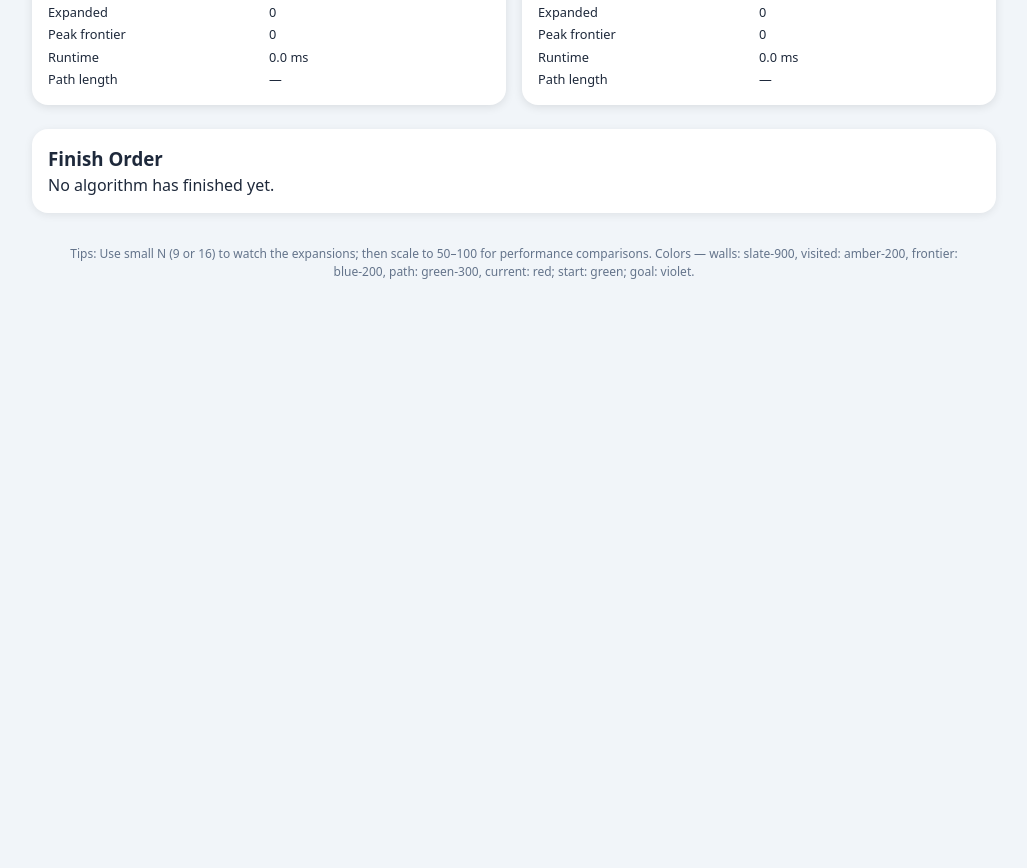
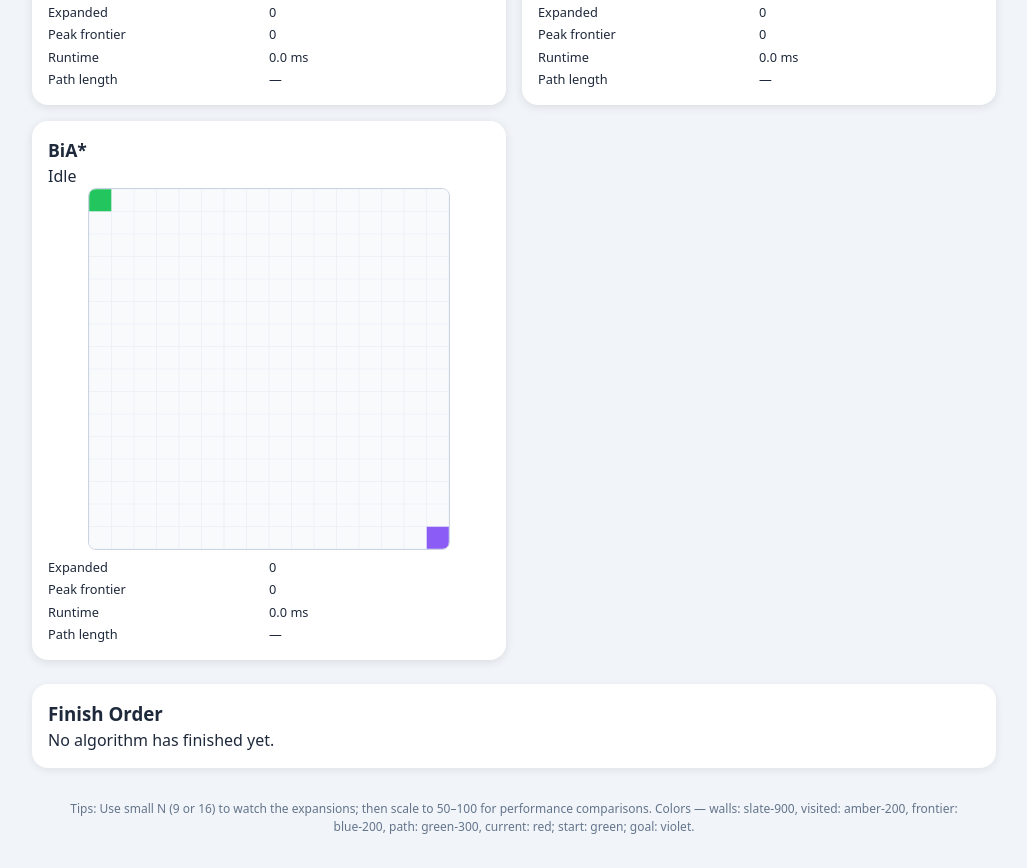
Before and after one commit to laklak-nareg/ai-map-pathfinding-project, a React (Vite) app: page / in a window 1280 px wide. Shown: the part 1440-2308 px from the top of the page, without its empty margins (158-1185 px from the left). Before the commit the page ends 1753 px from the top, so only its background shows below. Built offline with nearby package versions, Linux system fonts and the light colour scheme.

Commit message:
Fixed Random Map, added Bidirectional Maze

```diff
--- a/src/App.tsx
+++ b/src/App.tsx
@@ -13,7 +13,7 @@ type Cell = { r: number; c: number };
 
 type MapType = "Empty" | "Random" | "Maze";
 
-type AlgoKey = "BFS" | "Dijkstra" | "Greedy" | "A*";
+type AlgoKey = "BFS" | "Dijkstra" | "Greedy" | "A*" | "BiA*";
 
 type HeuristicType = "Manhattan" | "Chebyshev" | "Euclidean" | "WallAware";
 
@@ -385,6 +385,197 @@ function buildHeuristic(
 }
 // ---------- Algorithm Step Generators ----------
 // Each returns a generator that yields one expansion per step; on completion it returns final AlgoState fields.
+
+function* algoBiAStar(
+  N: number,
+  blocks: Uint8Array,
+  start: number,
+  goal: number,
+  diag: boolean,
+  hForward: (id: number) => number,
+  hBackward: (id: number) => number
+): Generator<AlgoState, AlgoState, void> {
+  const heapF = new MinHeap<number>(); // forward (start -> goal)
+  const heapB = new MinHeap<number>(); // backward (goal -> start)
+
+  const gF = new Float64Array(N * N).fill(Infinity);
+  const gB = new Float64Array(N * N).fill(Infinity);
+  gF[start] = 0;
+  gB[goal] = 0;
+
+  const seenF = new Uint8Array(N * N);
+  const seenB = new Uint8Array(N * N);
+
+  const parentsF = new Map<number, number | null>(); // from start
+  const parentsB = new Map<number, number | null>(); // from goal
+  parentsF.set(start, null);
+  parentsB.set(goal, null);
+
+  const openF = new Set<number>();
+  const openB = new Set<number>();
+  const closedF = new Set<number>();
+  const closedB = new Set<number>();
+
+  const begin = performance.now();
+  const meta = { nodesExpanded: 0, peakFrontier: 0 };
+
+  heapF.push(hForward(start), start);
+  heapB.push(hBackward(goal), goal);
+  openF.add(start);
+  openB.add(goal);
+
+  let meeting: number | null = null;
+
+  const reconstructBiPath = (): number[] => {
+    if (meeting === null) return [];
+    // forward: start -> meeting
+    const pathF = reconstructPath(parentsF, meeting);
+    // backward: goal -> meeting
+    const pathB = reconstructPath(parentsB, meeting); // [goal, ..., meeting]
+    pathB.reverse(); // [meeting, ..., goal]
+    // concat, drop duplicate meeting
+    return pathF.concat(pathB.slice(1));
+  };
+
+  while (heapF.size() || heapB.size()) {
+    // Expand FORWARD once
+    if (heapF.size()) {
+      const n = heapF.pop()!;
+      openF.delete(n);
+      if (!seenF[n]) {
+        seenF[n] = 1;
+        closedF.add(n);
+        meta.nodesExpanded++;
+
+        if (seenB[n]) {
+          meeting = n;
+          const path = reconstructBiPath();
+          const openAll = new Set<number>([...openF, ...openB]);
+          const closedAll = new Set<number>([...closedF, ...closedB]);
+          return {
+            key: "BiA*",
+            open: openAll,
+            closed: closedAll,
+            parents: parentsF, // forward parents are enough to explain from start side
+            found: true,
+            finished: true,
+            current: n,
+            path,
+            nodesExpanded: meta.nodesExpanded,
+            peakFrontier: Math.max(meta.peakFrontier, openAll.size),
+            lastRuntimeMs: performance.now() - begin,
+          };
+        }
+
+        for (const m of neighbors(N, n, diag)) {
+          if (blocks[m] === 1) continue;
+          const w =
+            diag &&
+            rcOf(N, n).r !== rcOf(N, m).r &&
+            rcOf(N, n).c !== rcOf(N, m).c
+              ? Math.SQRT2
+              : 1;
+          const ng = gF[n] + w;
+          if (ng < gF[m]) {
+            gF[m] = ng;
+            parentsF.set(m, n);
+            const f = ng + hForward(m);
+            heapF.push(f, m);
+            openF.add(m);
+          }
+        }
+      }
+    }
+
+    // Expand BACKWARD once
+    if (heapB.size()) {
+      const n = heapB.pop()!;
+      openB.delete(n);
+      if (!seenB[n]) {
+        seenB[n] = 1;
+        closedB.add(n);
+        meta.nodesExpanded++;
+
+        if (seenF[n]) {
+          meeting = n;
+          const path = reconstructBiPath();
+          const openAll = new Set<number>([...openF, ...openB]);
+          const closedAll = new Set<number>([...closedF, ...closedB]);
+          return {
+            key: "BiA*",
+            open: openAll,
+            closed: closedAll,
+            parents: parentsF,
+            found: true,
+            finished: true,
+            current: n,
+            path,
+            nodesExpanded: meta.nodesExpanded,
+            peakFrontier: Math.max(meta.peakFrontier, openAll.size),
+            lastRuntimeMs: performance.now() - begin,
+          };
+        }
+
+        for (const m of neighbors(N, n, diag)) {
+          if (blocks[m] === 1) continue;
+          const w =
+            diag &&
+            rcOf(N, n).r !== rcOf(N, m).r &&
+            rcOf(N, n).c !== rcOf(N, m).c
+              ? Math.SQRT2
+              : 1;
+          const ng = gB[n] + w;
+          if (ng < gB[m]) {
+            gB[m] = ng;
+            parentsB.set(m, n);
+            const f = ng + hBackward(m);
+            heapB.push(f, m);
+            openB.add(m);
+          }
+        }
+      }
+    }
+
+    // yield combined visualization state
+    const openAll = new Set<number>([...openF, ...openB]);
+    const closedAll = new Set<number>([...closedF, ...closedB]);
+    meta.peakFrontier = Math.max(meta.peakFrontier, openAll.size);
+
+    const cur: AlgoState = {
+      key: "BiA*",
+      open: openAll,
+      closed: closedAll,
+      parents: parentsF,
+      found: false,
+      finished: false,
+      current: null as any, // we don't highlight a single node here
+      nodesExpanded: meta.nodesExpanded,
+      peakFrontier: meta.peakFrontier,
+      lastRuntimeMs: performance.now() - begin,
+    };
+
+    yield cur;
+  }
+
+  // No meeting → no path
+  const openAll = new Set<number>([...openF, ...openB]);
+  const closedAll = new Set<number>([...closedF, ...closedB]);
+  return {
+    key: "BiA*",
+    open: openAll,
+    closed: closedAll,
+    parents: parentsF,
+    found: false,
+    finished: true,
+    current: undefined,
+    path: undefined,
+    nodesExpanded: meta.nodesExpanded,
+    peakFrontier: meta.peakFrontier,
+    lastRuntimeMs: performance.now() - begin,
+  } as AlgoState;
+}
+
+
 
 function* algoBFS(N: number, blocks: Uint8Array, start: number, goal: number, diag: boolean) {
   const openQ: number[] = [start];
@@ -916,12 +1107,13 @@ export default function PathfindingLab() {
     let g = goal;
 
     if (mapType === "Empty") {
-      // simple: top-left to bottom-right
+      // Simple: top-left to bottom-right
       b = generateEmpty(N);
       s = 0;
       g = idOf(N, N - 1, N - 1);
+
     } else if (mapType === "Random") {
-      // start fixed at 0, goal random but not equal to start
+      // Start fixed at 0, goal random but not equal to start
       s = 0;
       const R = rngLCG(seed + 999);
       let gr = Math.floor((R.next().value as number) * N);
@@ -933,22 +1125,23 @@ export default function PathfindingLab() {
       }
       g = gid;
 
-      let attempt = 0;
-      do {
-        b = generateRandom(N, density, seed + attempt, s, g);
-        attempt++;
-      } while (attempt < 30 && !solvable(N, b!, s, g, diag));
+      // 1) Generate a random obstacle field
+      b = generateRandom(N, density, seed, s, g);
+
+      // 2) GUARANTEE at least one path from s → g
+      carvePathToGoal(N, b, s, g, diag);
+
     } else {
       // Maze
       b = generateMaze(N, seed);
 
       if (deceptiveMaze) {
-        // 🔥 special case: pick a start/goal that misleads Greedy
+        // Special case: pick a start/goal that misleads Greedy
         const pair = pickDeceptiveStartGoal(N, b, diag, seed);
         s = pair.start;
         g = pair.goal;
       } else {
-        // normal maze: just pick two far-ish open cells
+        // Normal maze: just pick two far-ish open cells
         const open: number[] = [];
         for (let i = 0; i < N * N; i++) {
           if (b[i] === 0) open.push(i);
@@ -958,7 +1151,7 @@ export default function PathfindingLab() {
           s = open[0];
           g = open[open.length - 1];
         } else {
-          // extreme fallback
+          // Extreme fallback
           s = 0;
           g = idOf(N, N - 1, N - 1);
           b[s] = 0;
@@ -995,22 +1188,83 @@ const aStarHeuristicFn = useMemo(() => {
     return buildHeuristic(N, blocks, goal, diag, typeForAStar);
   }, [N, blocks, goal, diag, heuristicType, deceptiveMaze, mapType]);
 
+  // Heuristic for Bidirectional A* — forward search (start -> goal)
+  const biAStarForwardHeuristicFn = useMemo(() => {
+    const typeForBiAStar =
+      deceptiveMaze && mapType === "Maze"
+        ? "WallAware"
+        : heuristicType;
+
+    // same as A*: estimate distance to goal
+    return buildHeuristic(N, blocks, goal, diag, typeForBiAStar);
+  }, [N, blocks, goal, diag, heuristicType, deceptiveMaze, mapType]);
+
+  // Heuristic for Bidirectional A* — backward search (goal -> start)
+  const biAStarBackwardHeuristicFn = useMemo(() => {
+    const typeForBiAStar =
+      deceptiveMaze && mapType === "Maze"
+        ? "WallAware"
+        : heuristicType;
+
+    // symmetric: now we estimate distance to START instead
+    return buildHeuristic(N, blocks, start, diag, typeForBiAStar);
+  }, [N, blocks, start, diag, heuristicType, deceptiveMaze, mapType]);
+
 
   // Algorithm generators and state
-  const gensRef = useRef<Record<AlgoKey, Generator<AlgoState, AlgoState, void> | null>>({ BFS:null, Dijkstra:null, Greedy:null, "A*":null });
-  const [algoStates, setAlgoStates] = useState<Record<AlgoKey, AlgoState | null>>({ BFS:null, Dijkstra:null, Greedy:null, "A*":null });
+  const gensRef = useRef<Record<AlgoKey, Generator<AlgoState, AlgoState, void> | null>>({
+    BFS: null,
+    Dijkstra: null,
+    Greedy: null,
+    "A*": null,
+    "BiA*": null,
+  });
+
+  const [algoStates, setAlgoStates] = useState<Record<AlgoKey, AlgoState | null>>({
+    BFS: null,
+    Dijkstra: null,
+    Greedy: null,
+    "A*": null,
+    "BiA*": null,
+  });
   const [allFinished, setAllFinished] = useState(false);
 
   // Initialize generators when map or N changes
   useEffect(() => {
-    gensRef.current.BFS      = algoBFS(N, blocks, start, goal, diag);
+    gensRef.current.BFS = algoBFS(N, blocks, start, goal, diag);
     gensRef.current.Dijkstra = algoDijkstra(N, blocks, start, goal, diag);
-    gensRef.current.Greedy   = algoGreedy(N, blocks, start, goal, diag, greedyHeuristicFn);
-    gensRef.current["A*"]    = algoAStar(N, blocks, start, goal, diag, aStarHeuristicFn);
-    setAlgoStates({ BFS: null, Dijkstra: null, Greedy: null, "A*": null });
+    gensRef.current.Greedy = algoGreedy(N, blocks, start, goal, diag, greedyHeuristicFn);
+    gensRef.current["A*"] = algoAStar(N, blocks, start, goal, diag, aStarHeuristicFn);
+    gensRef.current["BiA*"] = algoBiAStar(
+      N,
+      blocks,
+      start,
+      goal,
+      diag,
+      biAStarForwardHeuristicFn,
+      biAStarBackwardHeuristicFn
+    );
+
+    setAlgoStates({
+      BFS: null,
+      Dijkstra: null,
+      Greedy: null,
+      "A*": null,
+      "BiA*": null,
+    });
     setAllFinished(false);
     setRunning(false);
-  }, [N, blocks, start, goal, diag, greedyHeuristicFn, aStarHeuristicFn]);
+  }, [
+    N,
+    blocks,
+    start,
+    goal,
+    diag,
+    greedyHeuristicFn,
+    aStarHeuristicFn,
+    biAStarForwardHeuristicFn,
+    biAStarBackwardHeuristicFn,
+  ]);
 
   // Animation loop (lockstep)
   useEffect(() => {
@@ -1063,7 +1317,11 @@ const aStarHeuristicFn = useMemo(() => {
 
   // Canvas refs and drawing
   const canvasRefs: Record<AlgoKey, React.RefObject<HTMLCanvasElement>> = {
-    BFS: useRef(null), Dijkstra: useRef(null), Greedy: useRef(null), "A*": useRef(null)
+    BFS: useRef(null),
+    Dijkstra: useRef(null),
+    Greedy: useRef(null),
+    "A*": useRef(null),
+    "BiA*": useRef(null),
   };
   useEffect(()=>{
     (Object.keys(canvasRefs) as AlgoKey[]).forEach(key => {
@@ -1074,14 +1332,31 @@ const aStarHeuristicFn = useMemo(() => {
   }, [algoStates, N, blocks, start, goal]);
 
   const resetRun = () => {
-    gensRef.current.BFS      = algoBFS(N, blocks, start, goal, diag);
+    gensRef.current.BFS = algoBFS(N, blocks, start, goal, diag);
     gensRef.current.Dijkstra = algoDijkstra(N, blocks, start, goal, diag);
-    gensRef.current.Greedy   = algoGreedy(N, blocks, start, goal, diag, greedyHeuristicFn);
-    gensRef.current["A*"]    = algoAStar(N, blocks, start, goal, diag, aStarHeuristicFn);
-    setAlgoStates({ BFS: null, Dijkstra: null, Greedy: null, "A*": null });
+    gensRef.current.Greedy = algoGreedy(N, blocks, start, goal, diag, greedyHeuristicFn);
+    gensRef.current["A*"] = algoAStar(N, blocks, start, goal, diag, aStarHeuristicFn);
+    gensRef.current["BiA*"] = algoBiAStar(
+      N,
+      blocks,
+      start,
+      goal,
+      diag,
+      biAStarForwardHeuristicFn,
+      biAStarBackwardHeuristicFn
+    );
+
+    setAlgoStates({
+      BFS: null,
+      Dijkstra: null,
+      Greedy: null,
+      "A*": null,
+      "BiA*": null,
+    });
     setAllFinished(false);
     setRunning(false);
   };
+
 
   const winningOrder = useMemo(() => {
     const items = Object.entries(algoStates)
```
Lines whose indentation alone changed are shown as unchanged.
